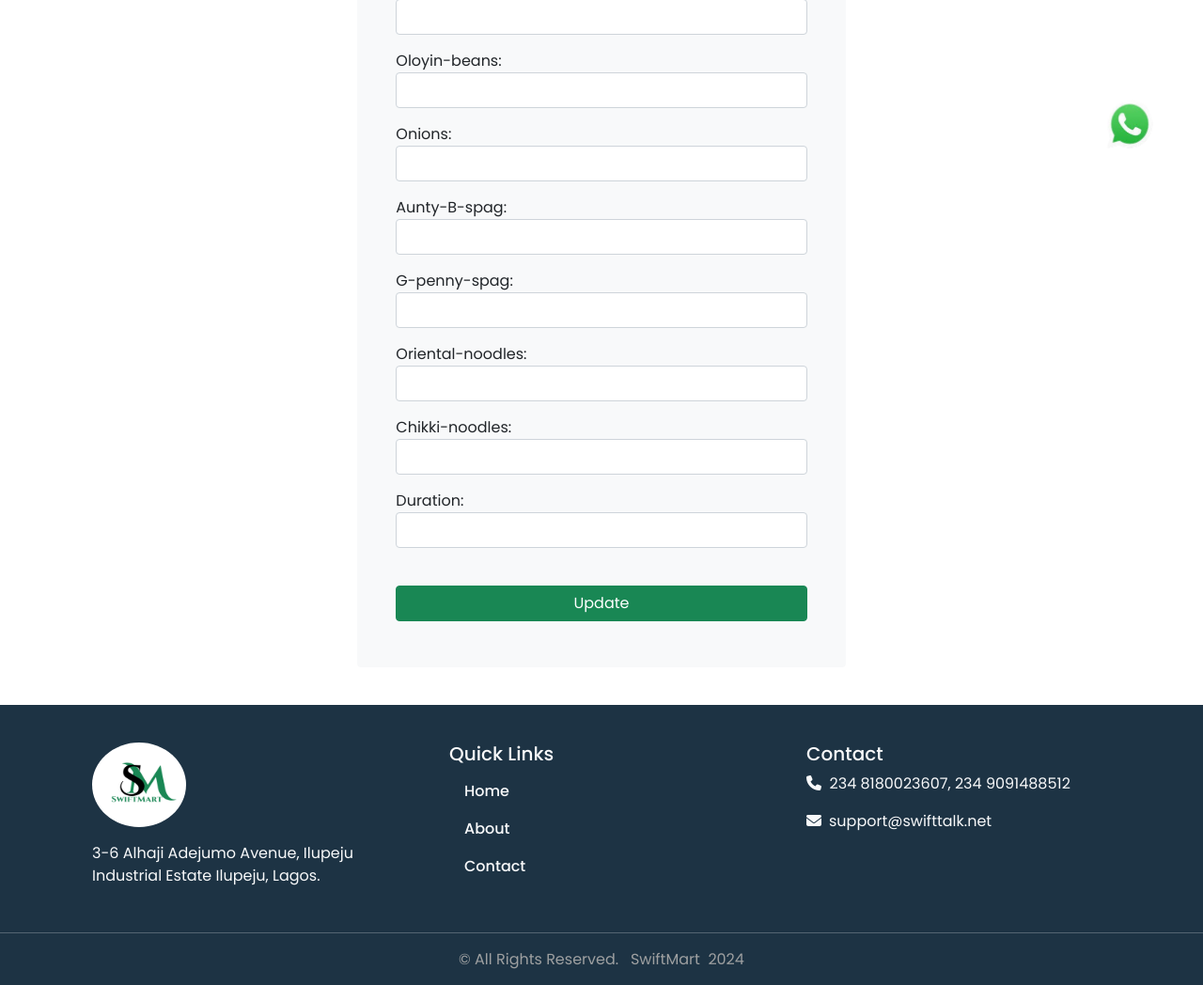
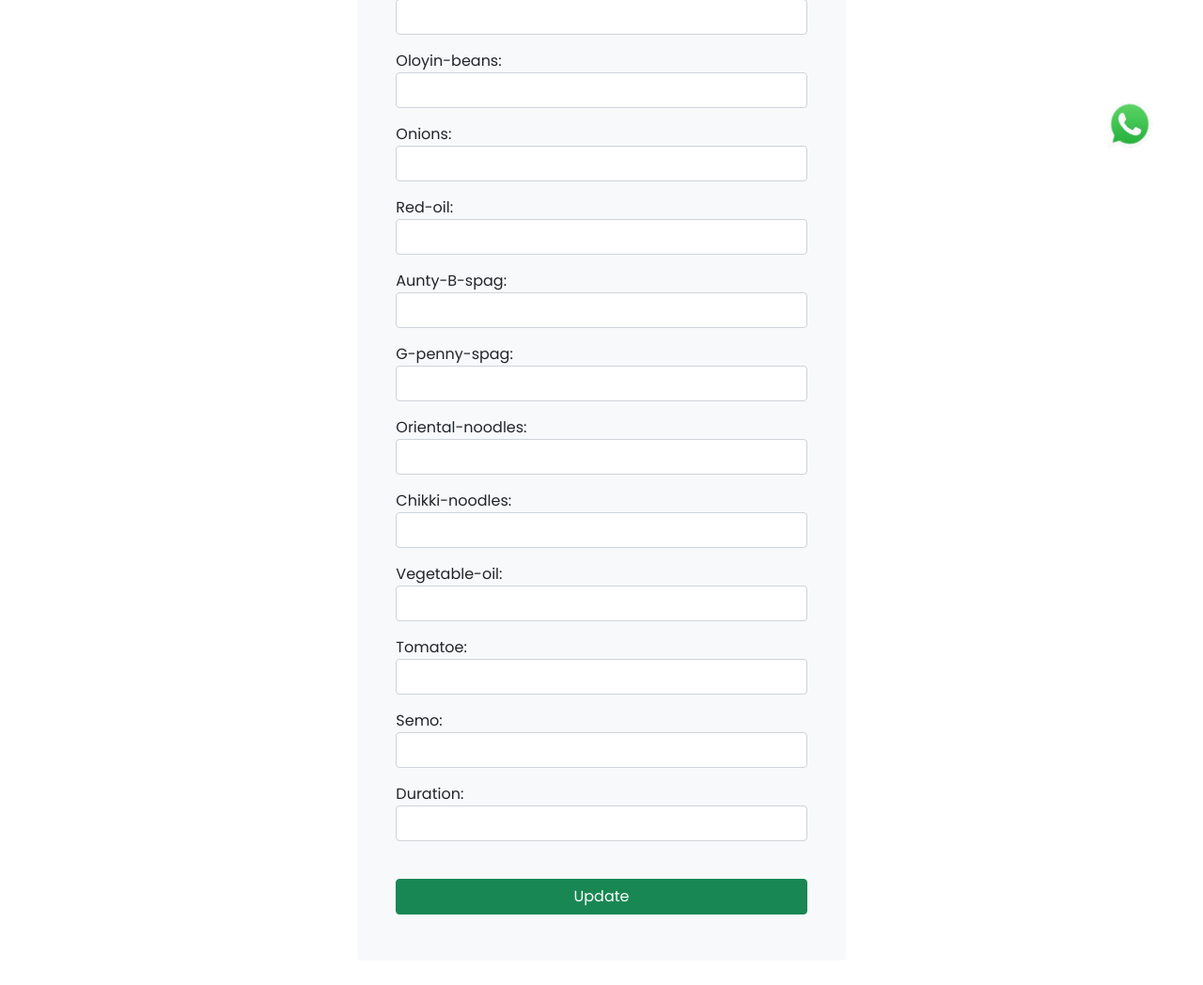
Before and after one commit to Emmadegreat/swift, a Django app: page /edit/1 in a window 1280 px wide. Shown: the part 614-1662 px from the top of the page at 94% size. Run offline with Django 5.2, Linux system fonts and the light colour scheme; a user stored in the database is signed in; tables that the repository leaves empty hold one stand-in row (values such as "Sample post"); parts of the project's set-up code (start-up, migrations or seed data) failed here and were passed over.

Commit message:
codes optimized

```diff
--- a/swiftapp/form.py
+++ b/swiftapp/form.py
@@ -75,6 +75,10 @@ class UserItemForm(forms.ModelForm):
     spaghetti_list = [('',''),('Half(0.5)','Half(0.5)'), ('1-Carton','1-Carton'), ('2-Cartons','2-Cartons'), ('3-Cartons','3-Cartons'),('No','No')]
     noodle_list = [('',''),('1-carton','1-Carton'), ('2-Carton','2-Carton'),('3-Cartons','3-Cartons'),('No','No')]
     yam_list = [('', ''), ('1', '1'), ('2', '2'), ('3', '3'), ('4','4'), ('5', '5'), ('6', '6'), ('7','7'), ('8', '8'),('9', '9'), ('10', '10'), ('11','11'), ('12','12'), ('13','13'), ('No','No')]
+    red_oil_list = [('',''),('Quarter(0.25)','Quarter(0.25)'), ('Half(0.5)','Half(0.5)'),('1','1'),('2','2'),('No','No')]
+    veg_oil_list = [('',''),('Quarter(0.25)','Quarter(0.25)'), ('Half(0.5)','Half(0.5)'),('1','1'),('2','2'),('No','No')]
+    tomatoe_list = [('',''),('Quarter(0.25)','Quarter(0.25)'),('Half(0.5)','Half(0.5)'),('1','1'),('2','2'),('No','No')]
+    semo_list = [('',''),('1-bag','1-bag'),('2-bag','2-bag'),('2-bag','2-bag'), ('No','No')]
     duration_list = [('',''),('1st Quarter','1st Quarter'), ('2nd Quarter','2nd Quarter'), ('3rd Quarter','3rd Quarter'), ('4th Quarter','4th Quarter')]
 
 
@@ -91,12 +95,16 @@ class UserItemForm(forms.ModelForm):
     oriental_noodles = forms.ChoiceField(label="Oriental-noodles", choices=noodle_list, widget=forms.Select(attrs={'class':'form-control'}))
     chikki_noodles = forms.ChoiceField(label="Chikki-noodles", choices=noodle_list, widget=forms.Select(attrs={'class':'form-control'}))
     yam_tubers = forms.ChoiceField(label="Yam-tubers", choices=yam_list, widget=forms.Select(attrs={'class': 'form-control'}))
+    red_oil = forms.ChoiceField(label="Red-oil", choices=red_oil_list, widget=forms.Select(attrs={'class': 'form-control'}))
+    veg_oil = forms.ChoiceField(label="Vegetable-oil", choices=veg_oil_list, widget=forms.Select(attrs={'class': 'form-control'}))
+    tomatoe = forms.ChoiceField(label="Tomatoe", choices=tomatoe_list, widget=forms.Select(attrs={'class': 'form-control'}))
+    semo = forms.ChoiceField(label="Semo", choices=semo_list, widget=forms.Select(attrs={'class': 'form-control'}))
     duration = forms.ChoiceField(label="Duration",choices=duration_list, widget=forms.Select(attrs={'class':'form-control'}))
 
     #user = forms.IntegerField(widget=forms.HiddenInput())
 
     class Meta:
         model = UserItems
-        fields = ('yam_tubers', 'white_garri', 'yellow_garri', 'nig_rice', 'foreign_rice', 'honey_beans', 'drum_beans', 'onions',
-                 'aunty_b_spag','g_penny_spag', 'oriental_noodles', 'chikki_noodles', 'duration'
+        fields = ('yam_tubers', 'white_garri', 'yellow_garri', 'nig_rice', 'foreign_rice', 'honey_beans', 'drum_beans', 'onions', 'red_oil',
+                 'aunty_b_spag','g_penny_spag', 'oriental_noodles', 'chikki_noodles', 'veg_oil', 'tomatoe', 'semo', 'duration'
                 )
--- a/swiftapp/models.py
+++ b/swiftapp/models.py
@@ -70,6 +70,10 @@ class UserItems(models.Model):
     spaghetti_list = [('',''),('Half(0.5)','Half(0.5)'), ('1-Carton','1-Carton'), ('2-Cartons','2-Cartons'), ('3-Cartons','3-Cartons'),('No','No')]
     noodle_list = [('',''),('1-carton','1-Carton'), ('2-Carton','2-Carton'),('3-Cartons','3-Cartons'),('No','No')]
     yam_list = [('', ''), ('1', '1'), ('2', '2'), ('3', '3'), ('4','4'), ('5', '5'), ('6', '6'), ('7','7'), ('8', '8'),('9', '9'), ('10', '10'), ('11','11'), ('12','12'), ('13','13'), ('No','No')]
+    red_oil_list = [('',''),('Quarter(0.25)','Quarter(0.25)'), ('Half(0.5)','Half(0.5)'),('1','1'),('2','2'),('No','No')]
+    veg_oil_list = [('',''),('Quarter(0.25)','Quarter(0.25)'), ('Half(0.5)','Half(0.5)'),('1','1'),('2','2'),('No','No')]
+    tomatoe_list = [('',''),('Quarter(0.25)','Quarter(0.25)'),('Half(0.5)','Half(0.5)'),('1','1'),('2','2'),('No','No')]
+    semo_list = [('',''),('1-bag','1-bag'),('2-bag','2-bag'),('2-bag','2-bag'), ('No','No')]
     duration_list = [('',''),('1st Quarter','1st Quarter'), ('2nd Quarter','2nd Quarter'), ('3rd Quarter','3rd Quarter'), ('4th Quarter','4th Quarter')]
 
     user = models.OneToOneField('SwiftUser', on_delete=models.CASCADE)
@@ -85,12 +89,16 @@ class UserItems(models.Model):
     oriental_noodles = models.CharField(choices=noodle_list, null=True, blank=True, max_length=40)
     chikki_noodles = models.CharField(choices=noodle_list, null=True, blank=True, max_length=40)
     yam_tubers = models.CharField(choices=yam_list, null=True, blank=True, max_length=40)
+    red_oil = models.CharField(choices=red_oil_list, null=True, blank=True, max_length=40)
+    veg_oil = models.CharField(choices=veg_oil_list, null=True, blank=True, max_length=40)
+    tomatoe = models.CharField(choices=tomatoe_list, null=True, blank=True, max_length=40)
+    semo = models.CharField(choices=semo_list, null=True, blank=True, max_length=40)
     duration = models.CharField(choices=duration_list, null=True, blank=True, max_length=40)
 
     def __str__(self):
         return (
             f"{self.user.email}- Yam: {self.yam_tubers}, White_garri: {self.white_garri}, Yellow_garri: {self.yellow_garri}, Nig_rice: {self.nig_rice}, Foreign_rice: {self.foreign_rice},"
-            f"Honey_beans: {self.honey_beans}, Drum_beans: {self.drum_beans}, Onions: {self.onions},"
-            f"Aunty_B_Spag: {self.aunty_b_spag}, G_penny_Spag: {self.g_penny_spag}, Oriental: {self.oriental_noodles},"
+            f"Honey_beans: {self.honey_beans}, Drum_beans: {self.drum_beans}, Onions: {self.onions}, Red_oil: {self.red_oil}, Veg_oil: {self.veg_oil}, Tomatoe: {self.tomatoe},"
+            f"Aunty_B_Spag: {self.aunty_b_spag}, G_penny_Spag: {self.g_penny_spag}, Oriental: {self.oriental_noodles}, Semo: {self.semo}",
             f"Chikki: {self.chikki_noodles}, Duration: {self.duration}"
         )
```
Also changed, not shown: swiftapp/templates/dashboard.html (+16 -0 lines), swiftapp/templates/display.html (+8 -0 lines), swiftapp/migrations/0007_useritems_red_oil_useritems_semo_useritems_tomatoe_and_more.py (added).
